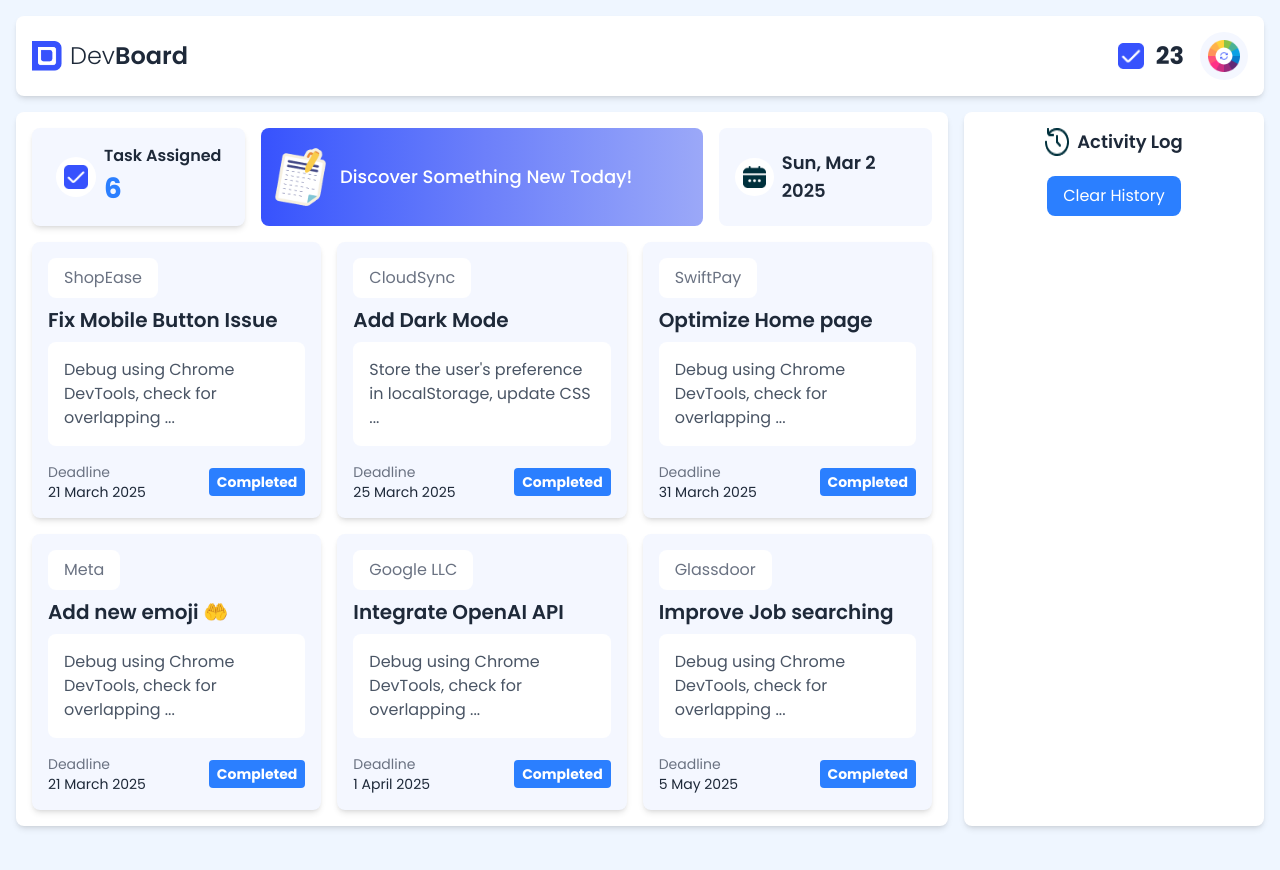
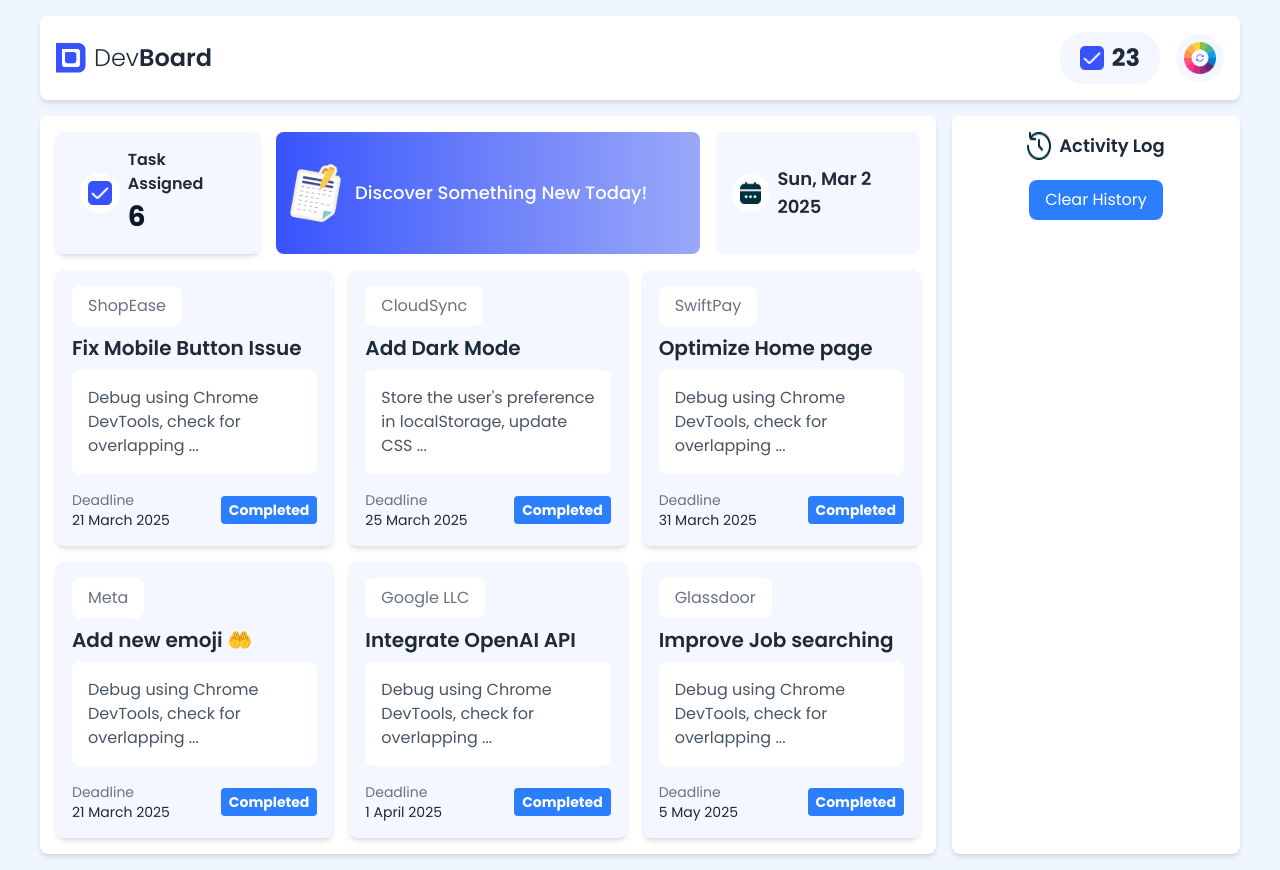
Before and after one commit to mamuncsdev/A5-Dev-Board, a plain HTML site: page index.html in a window 1280 px wide. Before the commit the page ends 842 px from the top, so only its background shows below. Drawn offline with nearby package versions, Linux system fonts and the light colour scheme.

Commit message:
devBoard

```diff
--- a/index.html
+++ b/index.html
@@ -19,7 +19,7 @@
 </style>
 
 <body class="bg-blue-50 poppins-font">
-  <div class="max-w-7xl mx-auto p-4">
+  <div class="max-w-7xl mx-auto py-4 px-4 lg:px-[40px]">
     <!-- Header -->
     <nav class="flex justify-between items-center bg-white p-4 rounded-lg shadow-md">
       <div class="flex items-center space-x-2">
@@ -29,11 +29,12 @@
         <h1 class="text-2xl font-light text-gray-800">Dev<span class="font-semibold">Board</span></h1>
       </div>
       <div class="flex items-center space-x-4">
-        <div class="flex items-center gap-2 space-x-1">
-          <img src="assets/checkbox.png"  width="26px"
-          height="26px" alt="">
+
+        <div class="flex items-center gap-2 bg-[#F4F7FF] rounded-[24px] px-[20px] py-[10px]">
+          <img src="assets/checkbox.png" alt="" class="h-[24px] w-[24px]">
           <span id="task-count" class="text-2xl font-bold text-gray-800">23</span>
         </div>
+
         <button class="bg-[#F4F7FF] p-2 rounded-full" onclick="changeBackgroundColor()">
           <img src="assets/theme-btn.png" height="32px" width="32px" alt="">
 
@@ -41,7 +42,7 @@
       </div>
     </nav>
 
-    <div class="grid grid-cols-1 lg:grid-cols-4 gap-4 mt-4">
+    <div class="grid grid-cols-1 lg:grid-cols-4 gap-4 mt-4 ">
       <!--(Big Card) -->
       <div class="col-span-3">
         <div class="bg-white p-4 rounded-lg shadow-md">
@@ -57,7 +58,7 @@
                 </div>
                 <div class="flex flex-col ">
                   <span class="text-md font-semibold text-gray-800">Task Assigned</span>
-                <span id="task-assigned" class="text-[28px] font-bold text-blue-500">6</span>
+                <span id="task-assigned" class="text-[28px] font-bold text-slate-900">6</span>
                 </div>
               </div>
             </div>
```
Also changed, not shown: index.js (+6 -6 lines), 1 other file.
